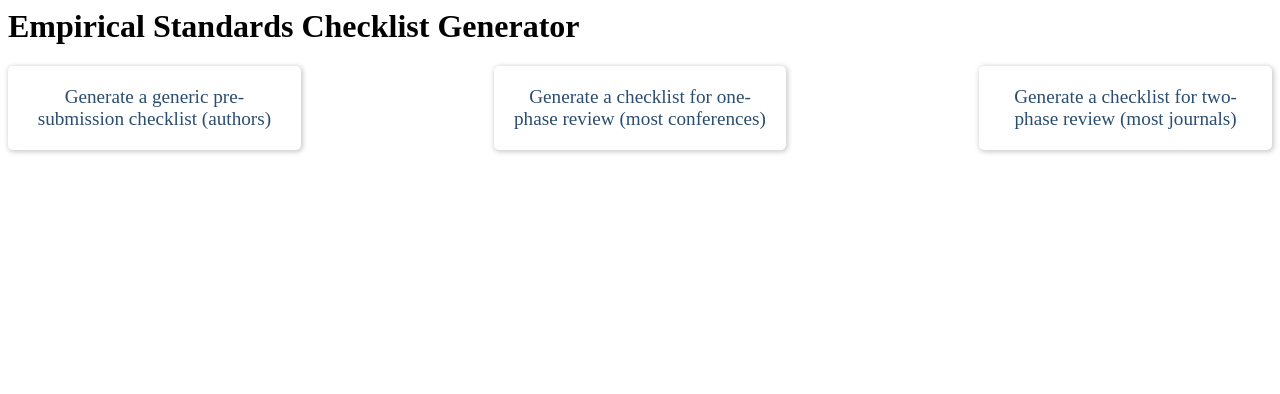
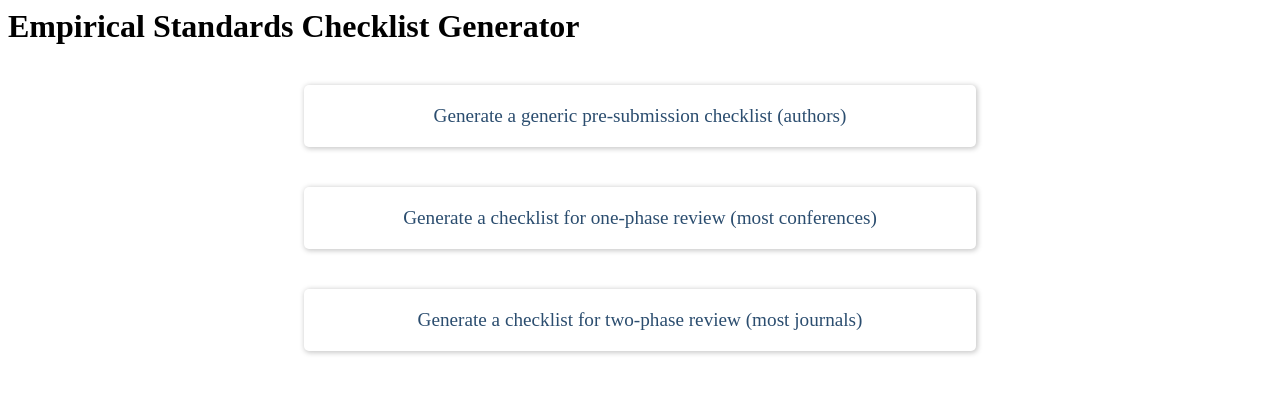
Before and after one commit to eschltz/standardstest, a Jekyll site: the page form_generator/index.html, which Jekyll copies as it is, in a window 1280 px wide. Shown: the top 394 px of the page. Built offline with Jekyll 4.4.1, drawn with Linux system fonts in a browser that asks for light colours.

Commit message:
Restyle role selection page of checklist generator

```diff
--- a/form_generator/css/appearance.css
+++ b/form_generator/css/appearance.css
@@ -200,19 +200,15 @@ form:active {
 	padding-right: 5px;
 }
 
-.role-form-container {
-	display: flex;
-	flex-wrap: wrap;
-	justify-content: space-between;
-}
-
 .role-type {
 	padding: 20px;
 	box-shadow: 1px 1px 5px 1px #ccc;
 	border-radius: 5px;
 	text-align: center;
-	flex: 0 0 20%;
 	transition: 0.3s;
+	width: 50%;
+	margin: auto;
+	margin-top: 40px;
 }
 
 .role-type:hover {
```
